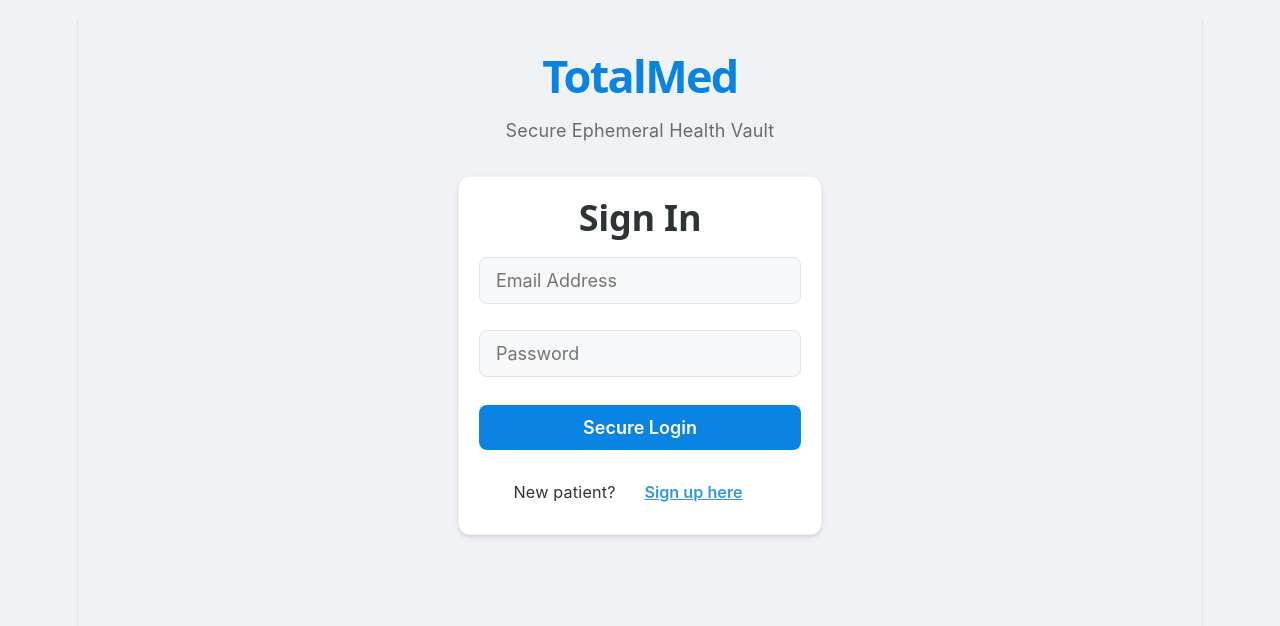
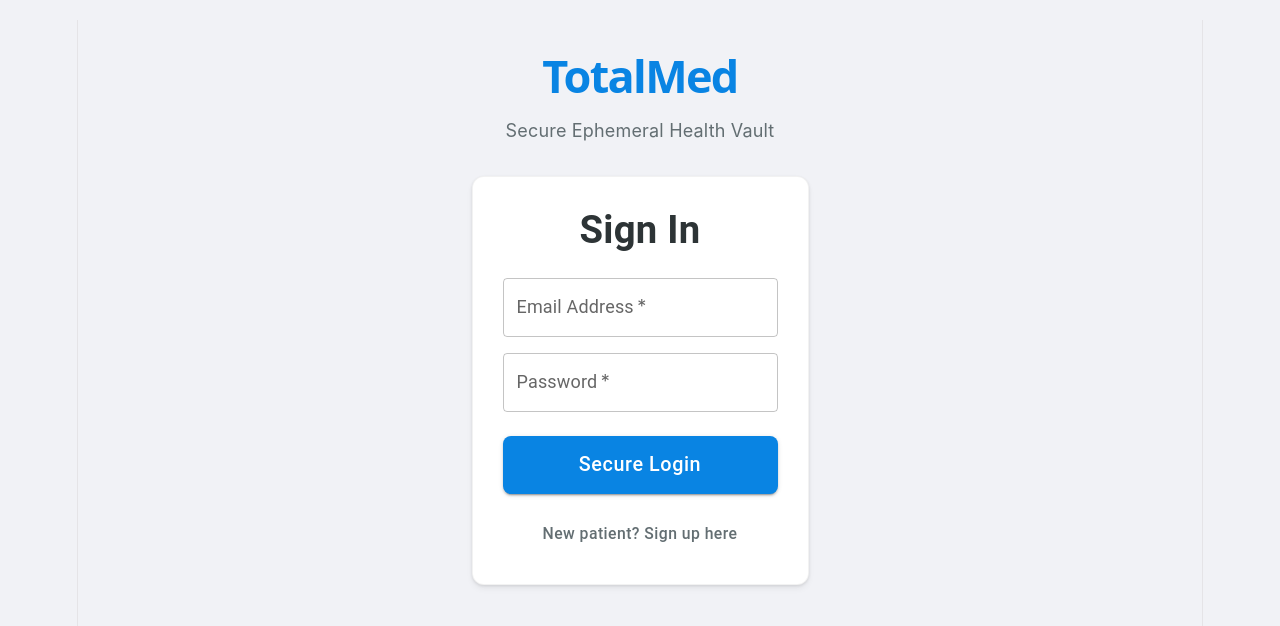
Before and after one commit to duncaluca30/TotalMed, a React app in the folder frontend/: page / in a window 1280 px wide. Shown: the top 626 px of the page. Built offline with nearby package versions, Linux system fonts and the light colour scheme; the HTML template or start-up script is replaced by a standard one.

Commit message:
UPDATE TEXTBOX

```diff
--- a/frontend/src/App.jsx
+++ b/frontend/src/App.jsx
@@ -1,7 +1,7 @@
 import { useState, useEffect } from 'react'
 import './App.css'
-import { AppBar, Toolbar, Typography, Button } from '@mui/material';
 import MedicalServicesIcon from '@mui/icons-material/MedicalServices';
+import { AppBar, Toolbar, Typography, Button, TextField, Box } from '@mui/material';
 
 function App() {
   // 🔴 IMPORTANT: Keep your actual Render backend URL here!
@@ -342,30 +342,47 @@ function App() {
         <p style={{ color: '#636e72', marginTop: '5px' }}>Secure Ephemeral Health Vault</p>
       </div>
 
-      <div className="card" style={{ maxWidth: '400px', margin: '0 auto', padding: '20px' }}>
-        <h2>{isLoginView ? 'Sign In' : 'Patient Registration'}</h2>
-        <form onSubmit={isLoginView ? handleLogin : handleRegister} style={{ display: 'flex', flexDirection: 'column', gap: '10px' }}>
+      <div className="card" style={{ maxWidth: '400px', margin: '0 auto', padding: '30px' }}>
+        <Typography variant="h4" sx={{ mb: 3, textAlign: 'center', fontWeight: 'bold', color: '#2d3436' }}>
+          {isLoginView ? 'Sign In' : 'Patient Registration'}
+        </Typography>
+
+        <Box component="form" onSubmit={isLoginView ? handleLogin : handleRegister} sx={{ display: 'flex', flexDirection: 'column', gap: 2 }}>
+
           {!isLoginView && (
             <>
-              <input type="text" name="firstName" placeholder="First Name" onChange={handleChange} required />
-              <input type="text" name="lastName" placeholder="Last Name" onChange={handleChange} required />
-              <input type="date" name="dateOfBirth" onChange={handleChange} required />
-              <input type="tel" name="phone" placeholder="Phone Number" onChange={handleChange} required />
+              <TextField label="First Name" name="firstName" onChange={handleChange} required fullWidth />
+              <TextField label="Last Name" name="lastName" onChange={handleChange} required fullWidth />
+              <TextField label="Date of Birth" name="dateOfBirth" type="date" onChange={handleChange} required fullWidth InputLabelProps={{ shrink: true }} />
+              <TextField label="Phone Number" name="phone" type="tel" onChange={handleChange} required fullWidth />
             </>
           )}
-          <input type="email" name="email" placeholder="Email Address" onChange={handleChange} required />
-          <input type="password" name="password" placeholder="Password" onChange={handleChange} required />
-          <button type="submit" style={{ marginTop: '10px' }}>
+
+          <TextField label="Email Address" name="email" type="email" onChange={handleChange} required fullWidth />
+          <TextField label="Password" name="password" type="password" onChange={handleChange} required fullWidth />
+
+          {statusMessage && (
+            <Typography sx={{ color: '#ff4757', textAlign: 'center', fontWeight: 'bold', mt: 1 }}>
+              {statusMessage}
+            </Typography>
+          )}
+
+          <Button
+            type="submit"
+            variant="contained"
+            size="large"
+            sx={{ mt: 1, backgroundColor: '#0984e3', py: 1.5, fontSize: '1.1rem', textTransform: 'none', borderRadius: '8px' }}
+          >
             {isLoginView ? 'Secure Login' : 'Register Patient'}
-          </button>
-        </form>
-        <p style={{ marginTop: '15px', color: '#ff4757', fontWeight: 'bold' }}>{statusMessage}</p>
-        <p style={{ marginTop: '20px', fontSize: '0.9em' }}>
-          {isLoginView ? "New patient? " : "Already registered? "}
-          <button type="button" onClick={() => setIsLoginView(!isLoginView)} style={{ background: 'none', border: 'none', color: '#3498db', cursor: 'pointer', textDecoration: 'underline' }}>
-            {isLoginView ? 'Sign up here' : 'Log in here'}
-          </button>
-        </p>
+          </Button>
+
+        </Box>
+
+        <div style={{ marginTop: '20px', textAlign: 'center' }}>
+          <Button variant="text" onClick={() => setIsLoginView(!isLoginView)} sx={{ textTransform: 'none', color: '#636e72' }}>
+            {isLoginView ? "New patient? Sign up here" : "Already have an account? Sign in"}
+          </Button>
+        </div>
       </div>
     </div>
   )
```
